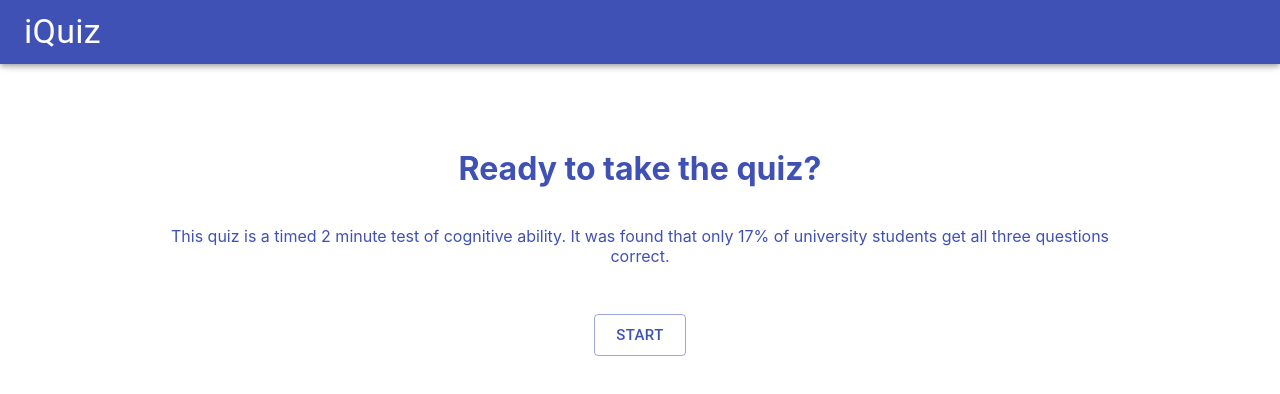
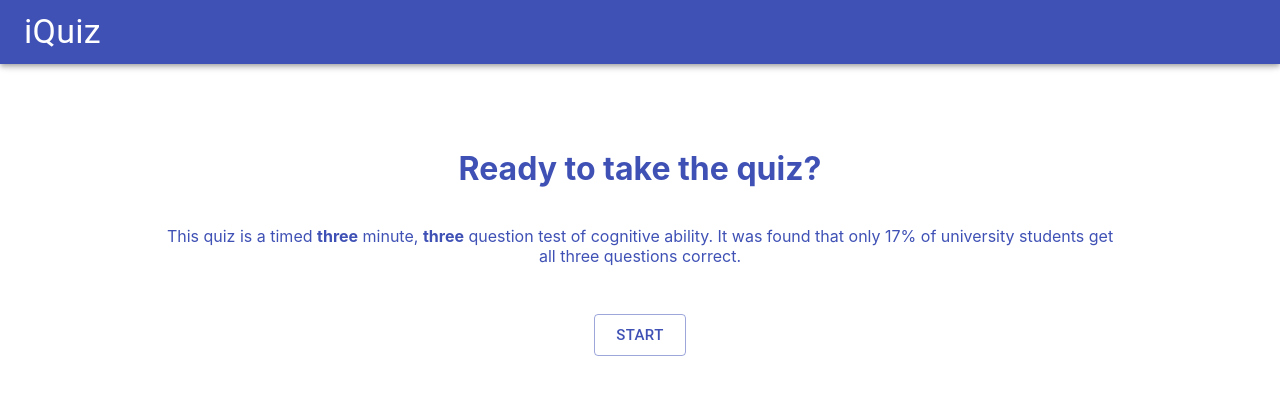
Before and after one commit to richardnorman/iquiz, a React (Create React App) app: page / in a window 1280 px wide. Shown: the top 394 px of the page. Built offline with nearby package versions, Linux system fonts and the light colour scheme.

Commit message:
Changed time to complete quiz and start menu styling

```diff
--- a/src/Components/StartMenu/StartMenu.js
+++ b/src/Components/StartMenu/StartMenu.js
@@ -6,7 +6,7 @@ const StartMenu = props => {
     return (
         <div className='start-menu'>
             <h1 className='start-title'>Ready to take the quiz?</h1>
-            <p className='start-description'>This quiz is a timed 2 minute test of cognitive ability. It was found that only 17% of university students get all three questions correct.</p>
+            <p className='start-description'>This quiz is a timed <strong>three</strong> minute, <strong>three</strong> question test of cognitive ability. It was found that only 17% of university students get all three questions correct.</p>
             <Button
             className='start-button'
             size='large'
--- a/src/Components/Timer/Timer.js
+++ b/src/Components/Timer/Timer.js
@@ -2,7 +2,7 @@ import React, { Fragment, useState, useEffect } from 'react';
 import './Timer.css';
 
 const Timer = props => {
-    const [timer, setTimer] = useState(120);
+    const [timer, setTimer] = useState(180);
 
     useEffect(() => {
         const interval = setInterval(() => {
```
Also changed, not shown: 1 other file (tests, documents, lock files or other folders).
